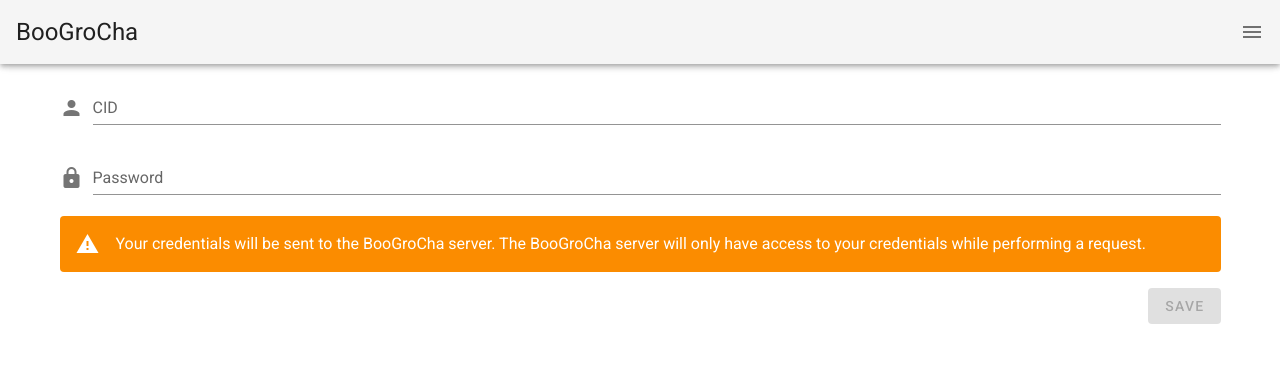
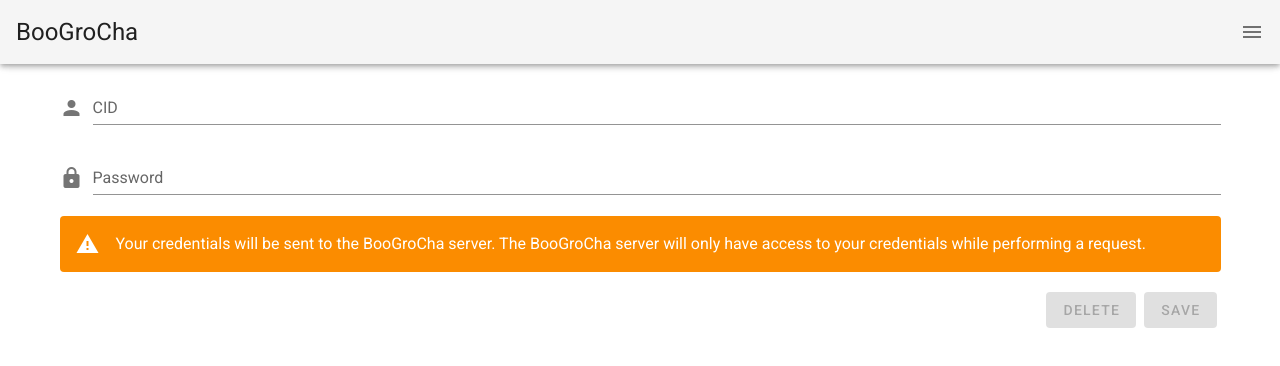
Before and after one commit to sidusio/BooGroCha, a Vue app in the folder web/: page /#/settings in a window 1280 px wide. Shown: the top 366 px of the page. Built offline with nearby package versions, Linux system fonts and the light colour scheme; no server answers.

Commit message:
Integrate settings page

```diff
--- a/web/src/views/Settings.vue
+++ b/web/src/views/Settings.vue
@@ -1,20 +1,18 @@
 <template>
   <v-container>
-    <v-form
-      v-model="valid"
-    >
+    <v-form>
       <v-text-field
         v-model="name"
         label="CID"
         prepend-icon="mdi-account"
-        :rules="nameRules"
+        required
       ></v-text-field>
       <v-text-field
         v-model="password"
         label="Password"
         prepend-icon="mdi-lock"
-        :rules="passwordRules"
         type="password"
+        required
       ></v-text-field>
       <v-alert
         icon="mdi-alert"
@@ -23,11 +21,27 @@
         Your credentials will be sent to the BooGroCha server.
         The BooGroCha server will only have access to your credentials while performing a request.
       </v-alert>
+      <v-alert
+        icon="mdi-information"
+        type="info"
+        v-if="hasCredentials"
+      >
+        Your already have saved credentials.
+      </v-alert>
       <v-layout
         justify-end
       >
         <v-btn
-          :disabled="!valid"
+          :disabled="!hasCredentials"
+          class="ma-1"
+          color="error"
+          @click="del"
+        >
+          Delete
+        </v-btn>
+        <v-btn
+          :disabled="!(notEmpty(name) && notEmpty(password))"
+          class="ma-1"
           color="success"
           @click="send"
         >
@@ -39,29 +53,56 @@
 </template>
 
 <script>
-
-import CredentialsStorage from '../mixins/CredentialsStorage'
-
-function notEmpty (input) {
-  return input !== ''
-}
 export default {
   name: 'Settings',
   data: () => ({
     valid: false,
     name: '',
-    nameRules: [notEmpty],
     password: '',
-    passwordRules: [notEmpty],
+    hasCredentials: false,
   }),
   methods: {
     send () {
-
+      this.axios.post('auth', {
+        'cid': this.name,
+        'password': this.password,
+      }).then(response => {
+        if (response.status !== 200) {
+          console.log('Resolved with response: ', response)
+        }
+      }).catch(reason => {
+        console.log('Failed with reason: ', reason)
+      }).finally(() => {
+        this.updateCredentialsStatus()
+      })
+      this.name = ''
+      this.password = ''
+    },
+    del () {
+      this.axios.delete('auth').then(response => {
+        if (response.status !== 200) {
+          console.log('Resolved with response: ', response)
+        }
+      }).catch(reason => {
+        console.log('Failed with reason: ', reason)
+      }).finally(() => {
+        this.updateCredentialsStatus()
+      })
+    },
+    updateCredentialsStatus () {
+      this.axios.get('auth/test').then(response => {
+        this.hasCredentials = response.data.HasCookie === true
+      }).catch(reason => {
+        console.log('Failed with reason: ', reason)
+      })
+    },
+    notEmpty (input) {
+      return input !== ''
     },
   },
-  mixins: [
-    CredentialsStorage,
-  ],
+  mounted () {
+    this.updateCredentialsStatus()
+  },
 }
 </script>
 
```
